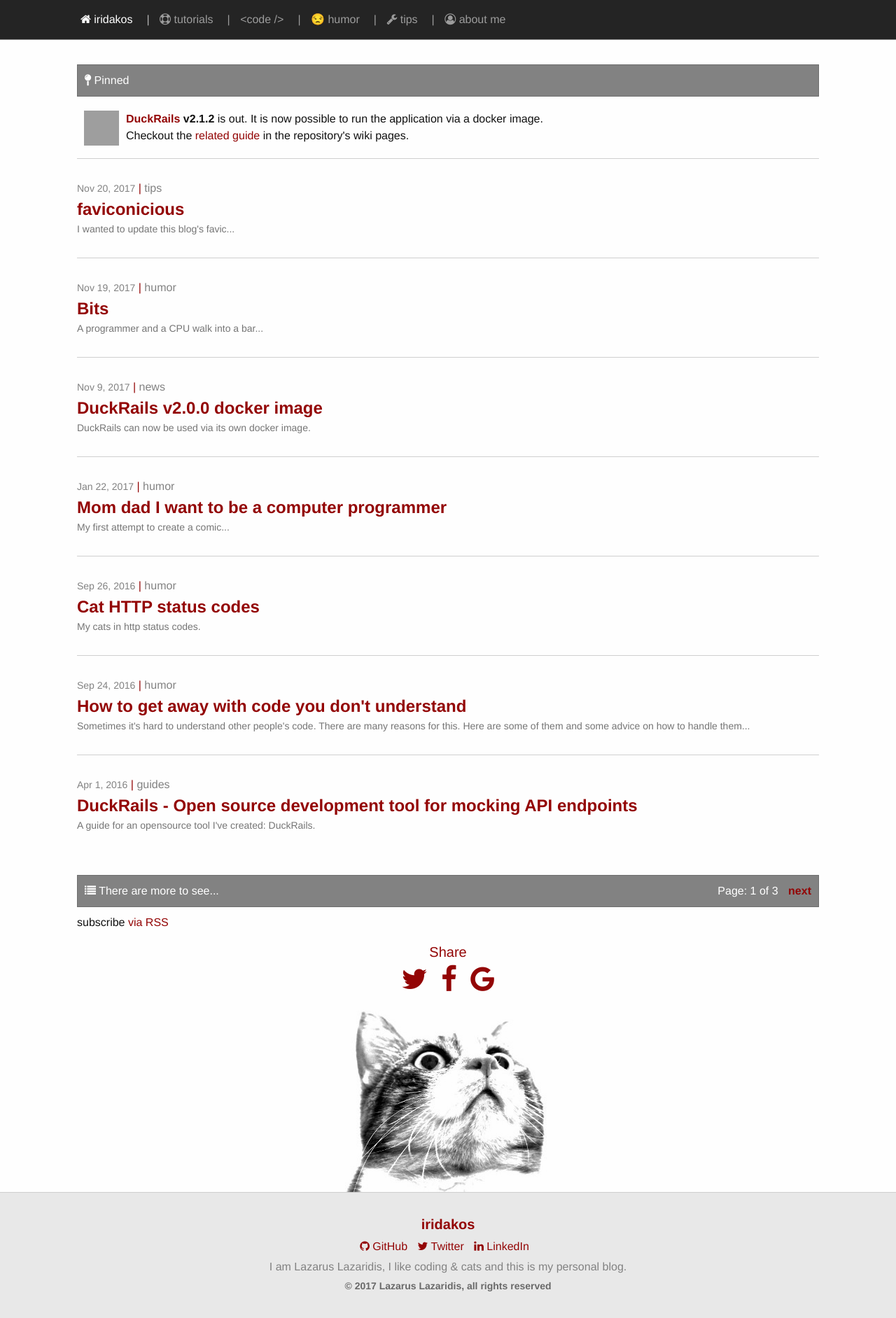
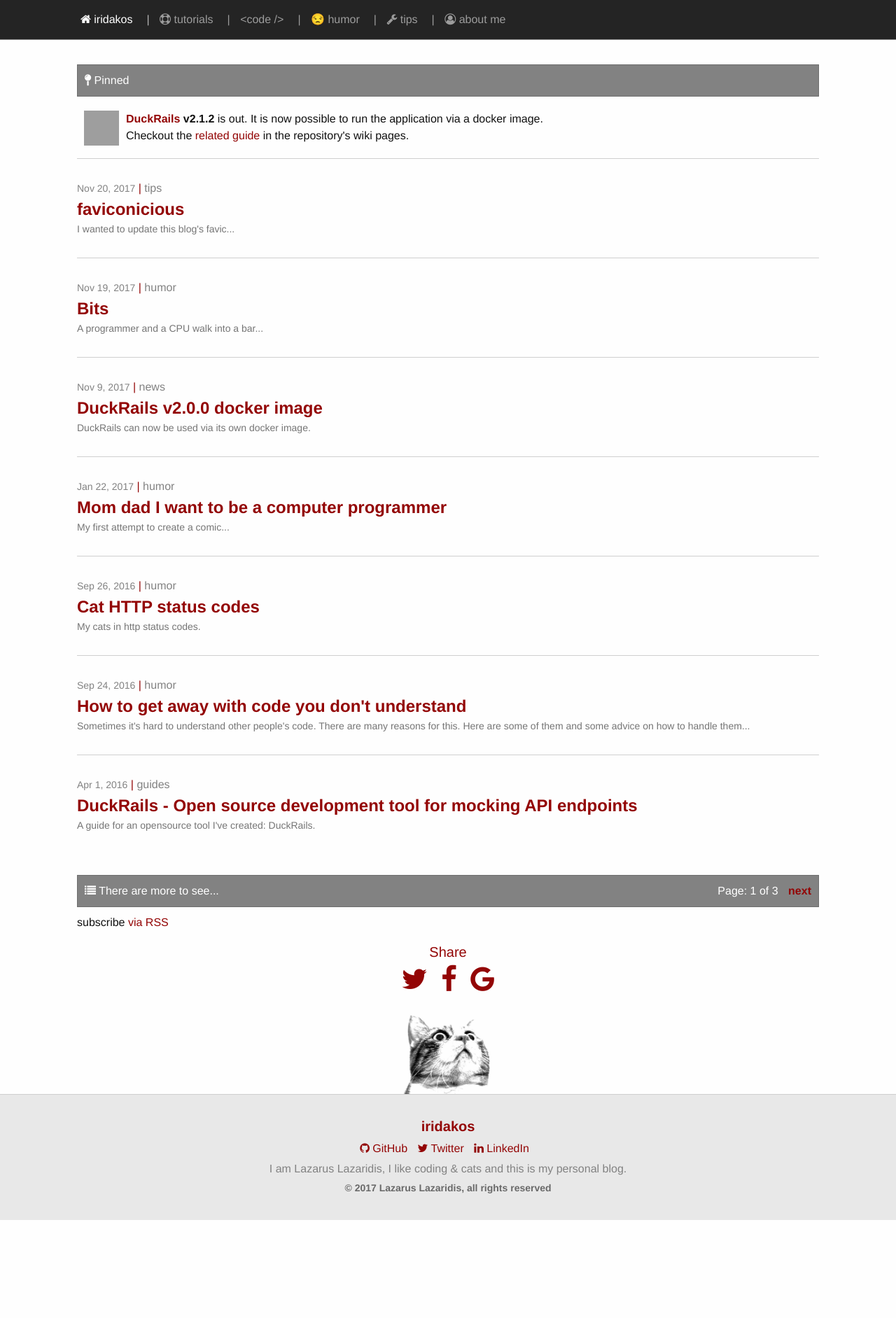
Before and after one commit to iridakos/iridakos.github.io, a Jekyll site: the page built from index.html, in a window 1280 px wide. Shown: the whole page at 70% size. Built offline with Jekyll 4.4.1, drawn with Linux system fonts in a browser that asks for light colours; the list of posts is cut into pages by our own code; comment, search, counter and statistics services are not loaded; after the commit the page ends 1743 px from its top, so only the background shows below that; grey boxes are pictures that could not be loaded.

Commit message:
Shrink irida.

```diff
--- a/_sass/_layout.scss
+++ b/_sass/_layout.scss
@@ -374,7 +374,8 @@ a.post-link {
 .irida {
   margin-top: 10px;
   background: url('../assets/images/irida-grey.png') bottom center no-repeat;
-  height: 260px;
+  height: 120px;
+  background-size: contain;
 }
 
 body.error {
```
